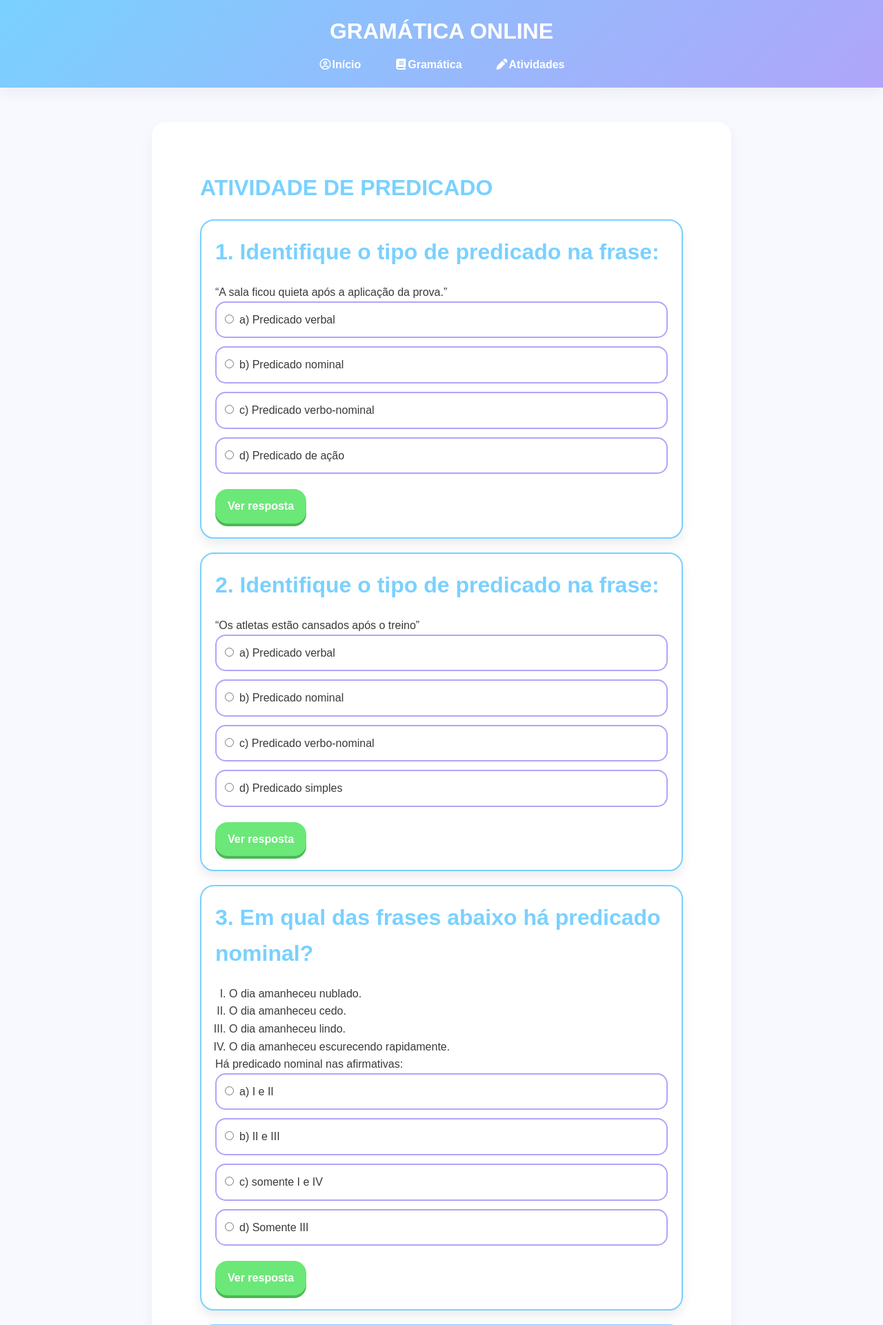
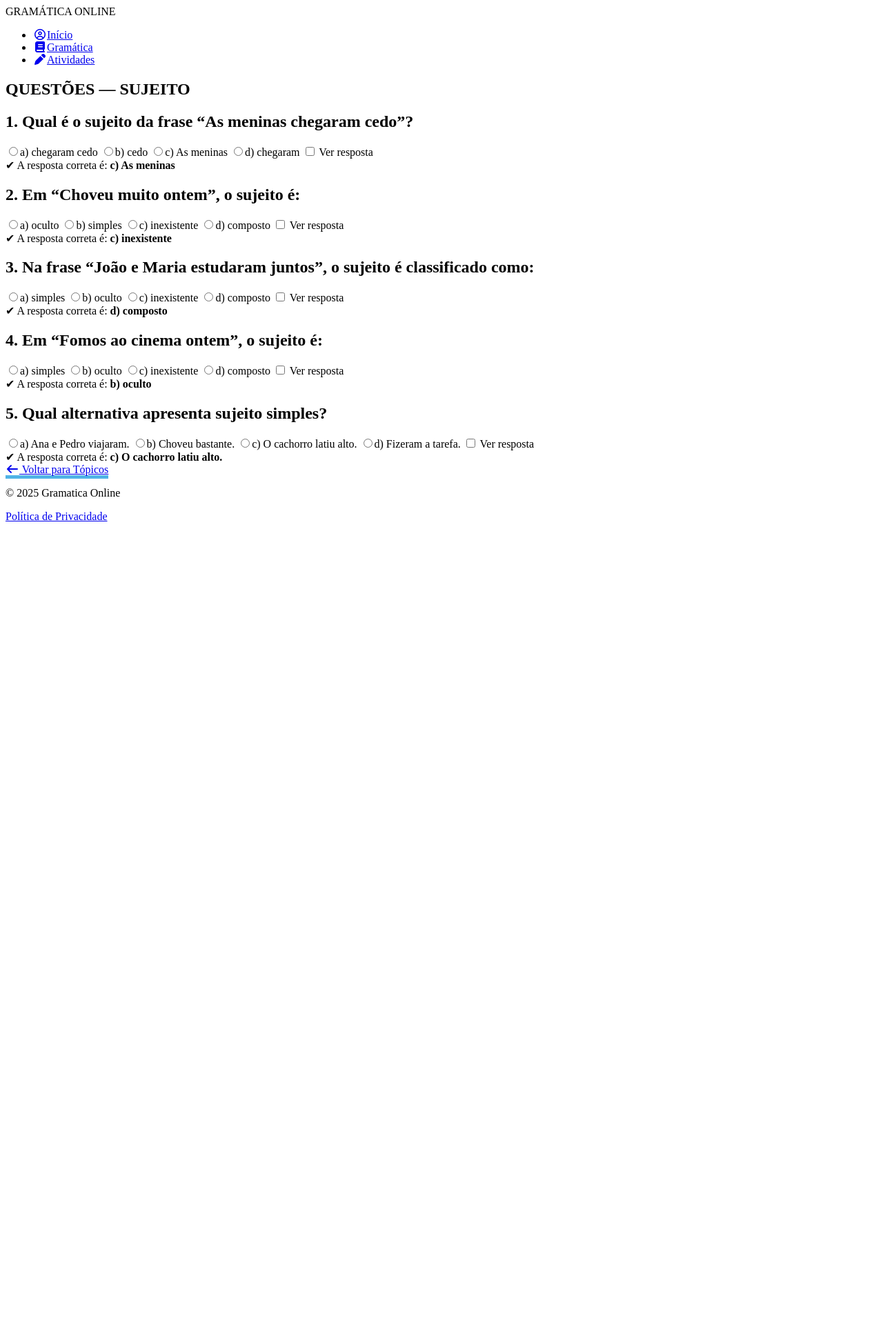
Before and after one commit to mylla03/Gramatica-Online, a Flask app: page /atividade2 in a window 1280 px wide. Shown: the top 1921 px of the page at 69% size. After the commit the page ends 756 px from the top, so only its background shows below. Run offline with Flask 3, Linux system fonts and the light colour scheme; some libraries are stand-ins or nearby versions.

Commit message:
Update atividade2.html

```diff
--- a/templates/atividade2.html
+++ b/templates/atividade2.html
@@ -4,7 +4,7 @@
     <meta charset="UTF-8">
     <meta name="viewport" content="width=device-width, initial-scale=1.0">
     <title>Morfologia Detalhada | Gramatica Online</title>
-    <link rel="stylesheet" href="static/css/style.css">
+    <link rel="stylesheet" href="{{ url_for('static', filename='style.css') }}">
     <link rel="stylesheet" href="https://cdnjs.cloudflare.com/ajax/libs/font-awesome/7.0.1/css/all.min.css">
 </head>
 <body>
@@ -13,126 +13,103 @@
         <div class="logo">GRAMÁTICA ONLINE</div>
         <nav>
             <ul>
-                <li><a href="usuario.html"><i class="fa-regular fa-circle-user"></i>Início</a></li>
-                <li><a href="gramatica.html"><i class="fa-solid fa-book"></i>Gramática</a></li>
-                <li><a href="atividades.html"><i class="fa-solid fa-pen"></i>Atividades</a></li>
+                <li><a href="{{ url_for('usuario') }}"><i class="fa-regular fa-circle-user"></i>Início</a></li>
+                <li><a href="{{ url_for('gramatica') }}"><i class="fa-solid fa-book"></i>Gramática</a></li>
+                <li><a href="{{ url_for('atividades') }}"><i class="fa-solid fa-pen"></i>Atividades</a></li>
             </ul>
         </nav>
     </header>
 
     <main class="container">
         <section id="morfologia-detalhes" class="section">
-            <h2>ATIVIDADE DE PREDICADO</h2>
+            <h2>QUESTÕES — SUJEITO</h2>
 
             <div class="atividade">
-                <h2>1. Identifique o tipo de predicado na frase:</h2>
-                <p>“A sala ficou quieta após a aplicação da prova.”</p>
+                <h2>1. Qual é o sujeito da frase “As meninas chegaram cedo”?</h2>
                 <label class="opcao">
-                    <input type="radio" name="q1">a) Predicado verbal</label>
+                    <input type="radio" name="q1">a) chegaram cedo</label>
                 <label class="opcao">
-                    <input type="radio" name="q1">b) Predicado nominal</label>
+                    <input type="radio" name="q1">b) cedo</label>
                 <label class="opcao">
-                    <input type="radio" name="q1">c) Predicado verbo-nominal</label>
+                    <input type="radio" name="q1">c) As meninas</label>
                 <label class="opcao">
-                    <input type="radio" name="q1">d) Predicado de ação</label>
+                    <input type="radio" name="q1">d) chegaram</label>
                 <input type="checkbox" id="ver1">
                 <label for="ver1" class="botao">Ver resposta</label>
                 <div class="gabarito">
-                    ✔ A resposta correta é: <strong>b) Predicado nominal</strong>
+                    ✔ A resposta correta é: <strong>c) As meninas</strong>
                 </div>
             </div>
 
             <div class="atividade">
-                <h2>2. Identifique o tipo de predicado na frase:</h2>
-                <p>“Os atletas estão cansados após o treino”</p>
+                <h2>2. Em “Choveu muito ontem”, o sujeito é:</h2>
                 <label class="opcao">
-                    <input type="radio" name="q2">a) Predicado verbal</label>
+                    <input type="radio" name="q2">a) oculto</label>
                 <label class="opcao">
-                    <input type="radio" name="q2">b) Predicado nominal</label>
+                    <input type="radio" name="q2">b) simples</label>
                 <label class="opcao">
-                    <input type="radio" name="q2">c) Predicado verbo-nominal</label>
+                    <input type="radio" name="q2">c) inexistente</label>
                 <label class="opcao">
-                    <input type="radio" name="q2">d) Predicado simples</label>
+                    <input type="radio" name="q2">d) composto</label>
                 <input type="checkbox" id="ver2">
                 <label for="ver2" class="botao">Ver resposta</label>
                 <div class="gabarito">
-                    ✔ A resposta correta é: <strong>b) Predicado nominal</strong>
+                    ✔ A resposta correta é: <strong>c) inexistente</strong>
                 </div>
             </div>
 
             <div class="atividade">
-                <h2>3. Em qual das frases abaixo há predicado nominal?</h2>
-
-                <ol style="list-style: upper-roman; margin-left: 20px; padding-left: 0;">
-                    <li>O dia amanheceu nublado.</li>
-                    <li>O dia amanheceu cedo.</li>
-                    <li>O dia amanheceu lindo.</li>
-                    <li>O dia amanheceu escurecendo rapidamente.</li>
-                </ol>
-                <p>Há predicado nominal nas afirmativas:</p>
-
+                <h2>3. Na frase “João e Maria estudaram juntos”, o sujeito é classificado como:</h2>
                 <label class="opcao">
-                    <input type="radio" name="q3">a) I e II</label>
+                    <input type="radio" name="q3">a) simples</label>
                 <label class="opcao">
-                    <input type="radio" name="q3">b) II e III</label>
+                    <input type="radio" name="q3">b) oculto</label>
                 <label class="opcao">
-                    <input type="radio" name="q3">c) somente I e IV</label>
+                    <input type="radio" name="q3">c) inexistente</label>
                 <label class="opcao">
-                    <input type="radio" name="q3">d) Somente III</label>
+                    <input type="radio" name="q3">d) composto</label>
                 <input type="checkbox" id="ver3">
                 <label for="ver3" class="botao">Ver resposta</label>
                 <div class="gabarito">
-                    ✔ A resposta correta é: <strong>b) II e III</strong>
+                    ✔ A resposta correta é: <strong>d) composto</strong>
                 </div>
             </div>
 
             <div class="atividade">
-                <h2>4. Complete a frase com a opção que forma predicado verbal:</h2>
-                <p>“O professor _________ a prova com calma.”</p>
-
+                <h2>4. Em “Fomos ao cinema ontem”, o sujeito é:</h2>
                 <label class="opcao">
-                    <input type="radio" name="q4">a) aplicou</label>
-
+                    <input type="radio" name="q4">a) simples</label>
                 <label class="opcao">
-                    <input type="radio" name="q4">b) explicou</label>
-
+                    <input type="radio" name="q4">b) oculto</label>
                 <label class="opcao">
-                    <input type="radio" name="q4">c) corrigiu</label>
-
+                    <input type="radio" name="q4">c) inexistente</label>
                 <label class="opcao">
-                    <input type="radio" name="q4">d) Todas são opções que formam predicado verbal.</label>
-
+                    <input type="radio" name="q4">d) composto</label>
                 <input type="checkbox" id="ver4">
                 <label for="ver4" class="botao">Ver resposta</label>
                 <div class="gabarito">
-                    ✔ A resposta correta é: <strong>d) Todas são opções que formam predicado verbal.</strong>
+                    ✔ A resposta correta é: <strong>b) oculto</strong>
                 </div>
             </div>
 
             <div class="atividade">
-                <h2>5. Complete a frase de modo que o predicado seja nominal:</h2>
-                <p>“O menino permaneceu _________ durante a atividade.”</p>
-
+                <h2>5. Qual alternativa apresenta sujeito simples?</h2>
                 <label class="opcao">
-                    <input type="radio" name="q5">a) correndo pela sala</label>
-
+                    <input type="radio" name="q5">a) Ana e Pedro viajaram.</label>
                 <label class="opcao">
-                    <input type="radio" name="q5">b) falando com os colegas</label>
-
+                    <input type="radio" name="q5">b) Choveu bastante.</label>
                 <label class="opcao">
-                    <input type="radio" name="q5">c) concentrado</label>
-
+                    <input type="radio" name="q5">c) O cachorro latiu alto.</label>
                 <label class="opcao">
-                    <input type="radio" name="q5">d) na sala de aula</label>
-
+                    <input type="radio" name="q5">d) Fizeram a tarefa.</label>
                 <input type="checkbox" id="ver5">
                 <label for="ver5" class="botao">Ver resposta</label>
                 <div class="gabarito">
-                    ✔ A resposta correta é: <strong>c) concentrado</strong>
+                    ✔ A resposta correta é: <strong>c) O cachorro latiu alto.</strong>
                 </div>
             </div>
 
-            <a href="gramatica.html" class="btn btn-detalhe" style="background-color: var(--primary-blue); box-shadow: 0 5px #50b3e6;">
+            <a href="{{ url_for('gramatica') }}" class="btn btn-detalhe" style="background-color: var(--primary-blue); box-shadow: 0 5px #50b3e6;">
                 <i class="fa-solid fa-arrow-left"></i> Voltar para Tópicos
             </a>
         </section>
@@ -146,6 +123,5 @@
             </nav>
         </div>
     </footer>
-
 </body>
 </html>
```
